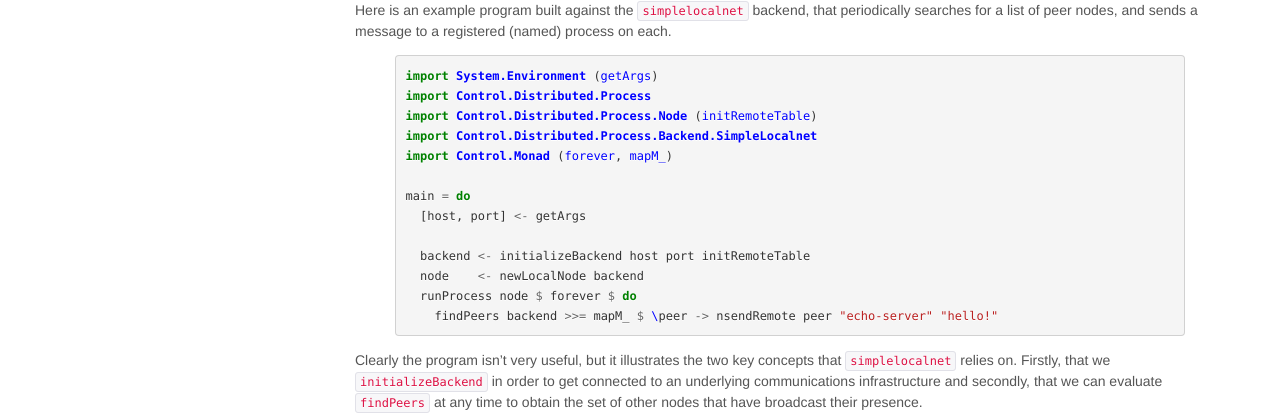
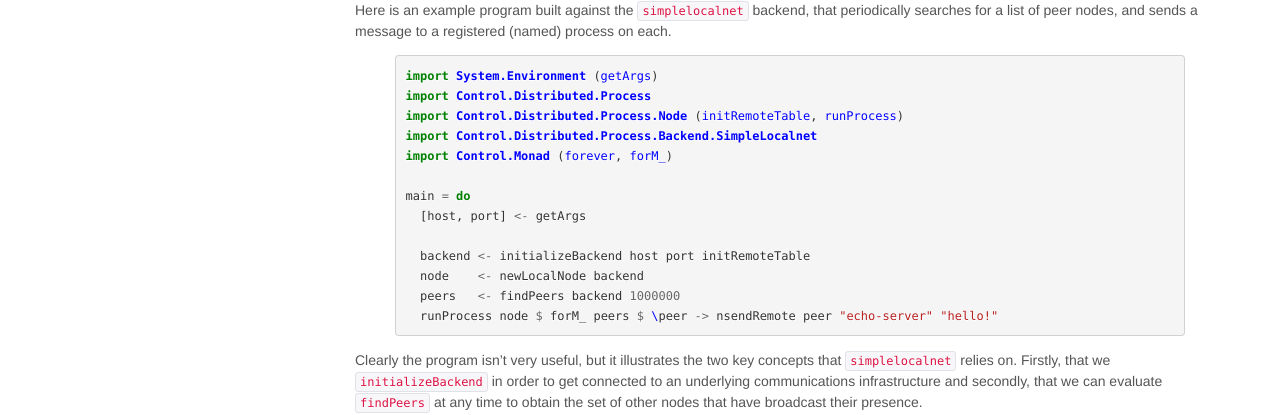
Before and after one commit to haskell-distributed/distributed-process, a Jekyll site: the page built from tutorials/2ch.md, in a window 1280 px wide. Shown: the part 437-852 px from the top of the page. Built offline with Jekyll 4.4.1, drawn with Linux system fonts in a browser that asks for light colours; comment, search, counter and statistics services are not loaded.

Commit message:
Update simplelocalnet example.

```diff
--- a/tutorials/2ch.md
+++ b/tutorials/2ch.md
@@ -26,17 +26,17 @@ searches for a list of peer nodes, and sends a message to a registered (named) p
 {% highlight haskell %}
 import System.Environment (getArgs)
 import Control.Distributed.Process
-import Control.Distributed.Process.Node (initRemoteTable)
+import Control.Distributed.Process.Node (initRemoteTable, runProcess)
 import Control.Distributed.Process.Backend.SimpleLocalnet
-import Control.Monad (forever, mapM_)
+import Control.Monad (forever, forM_)
 
 main = do
   [host, port] <- getArgs
 
   backend <- initializeBackend host port initRemoteTable
   node    <- newLocalNode backend
-  runProcess node $ forever $ do
-    findPeers backend >>= mapM_ $ \peer -> nsendRemote peer "echo-server" "hello!"
+  peers   <- findPeers backend 1000000
+  runProcess node $ forM_ peers $ \peer -> nsendRemote peer "echo-server" "hello!"
 
 {% endhighlight %}
 
```
